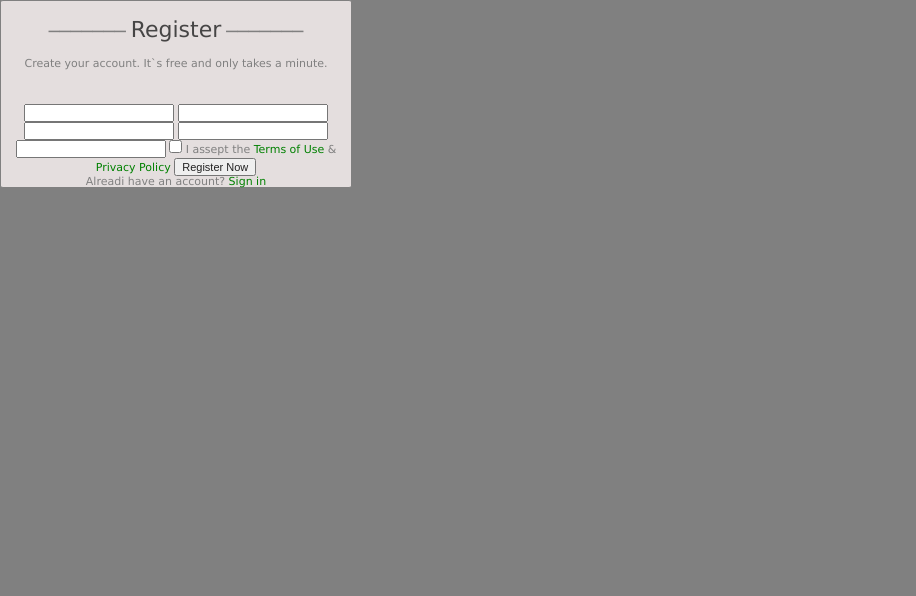
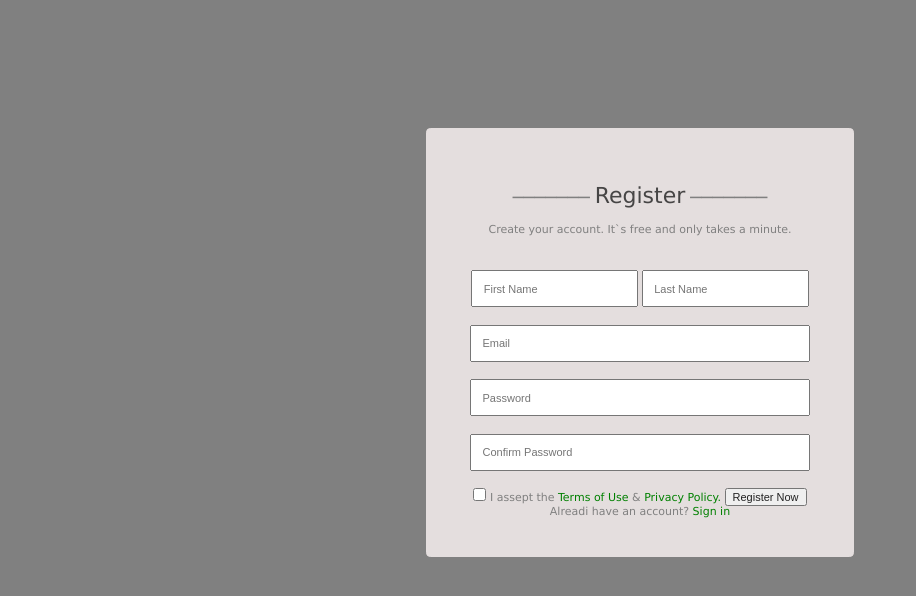
Before and after one commit to ASpudka/Form_20-05, a plain HTML site: page index.html in a window 1280 px wide. Shown: the whole page, without its empty margins (0-916 px from the left). Drawn offline with Linux system fonts and the light colour scheme.

Commit message:
Setting cell

```diff
--- a/assets/css/style.css
+++ b/assets/css/style.css
@@ -4,6 +4,7 @@ body{
 
 }
 :root{
+  --width-cell: 140px;
   color: grey;
   font-size: 11px;
   font-family: Verdana, Geneva, Tahoma, sans-serif;
@@ -19,9 +20,11 @@ a{
 section{
   max-width: 350px;
 
-  border: 1px solid grey;
+  border: 1px solid rgb(228, 222, 222);
   border-radius: 1%;
-  margin-top: auto;
+  padding: 3%;
+  margin: auto;
+  margin-top: 10%;
 
   background-color: rgb(228, 222, 222);
   text-align: center;
@@ -46,3 +49,14 @@ color: grey;
 .header-intruction{
   padding-bottom: 10%;
 }
+form{
+  display: block;
+}
+.cell{
+  min-width: calc(2.25*var(--width-cell));
+  padding: 3%;
+  margin-bottom: 5%;
+}
+.user-name>*{
+  min-width: var(--width-cell);
+}
--- a/index.html
+++ b/index.html
@@ -13,14 +13,14 @@
     <h1 class="header format-text">Register</h1>
     <p class="header-intruction">Create your account. It`s free and only takes a minute.</p>
     <form action="#" method="get">
-      <div class="user-name format-text">
-        <input type="text">
-        <input type="text">
+      <div class="user-name">
+        <input type="text" placeholder="first name" class="cell format-text">
+        <input type="text" placeholder="last name"class="cell format-text">
       </div>
-     <input type="email">
-     <input type="password">
-     <input type="password">
-     <label ><input type="checkbox"> I assept the <a href=""class="link">Terms of Use</a> & <a href="" class="link">Privacy Policy</a></label>
+     <input type="email" placeholder="email"class="cell format-text">
+     <input type="password" placeholder="password" class="cell format-text">
+     <input type="password" placeholder="confirm password"  class="cell format-text">
+     <label ><input type="checkbox"> I assept the <a href=""class="link">Terms of Use</a> & <a href="" class="link">Privacy Policy.</a></label>
      <button class="btn format-text">register now</button>
     </form>
     <p class="messeg">Alreadi have an account? <a href="#" class="link">Sign in</a></p>
```
